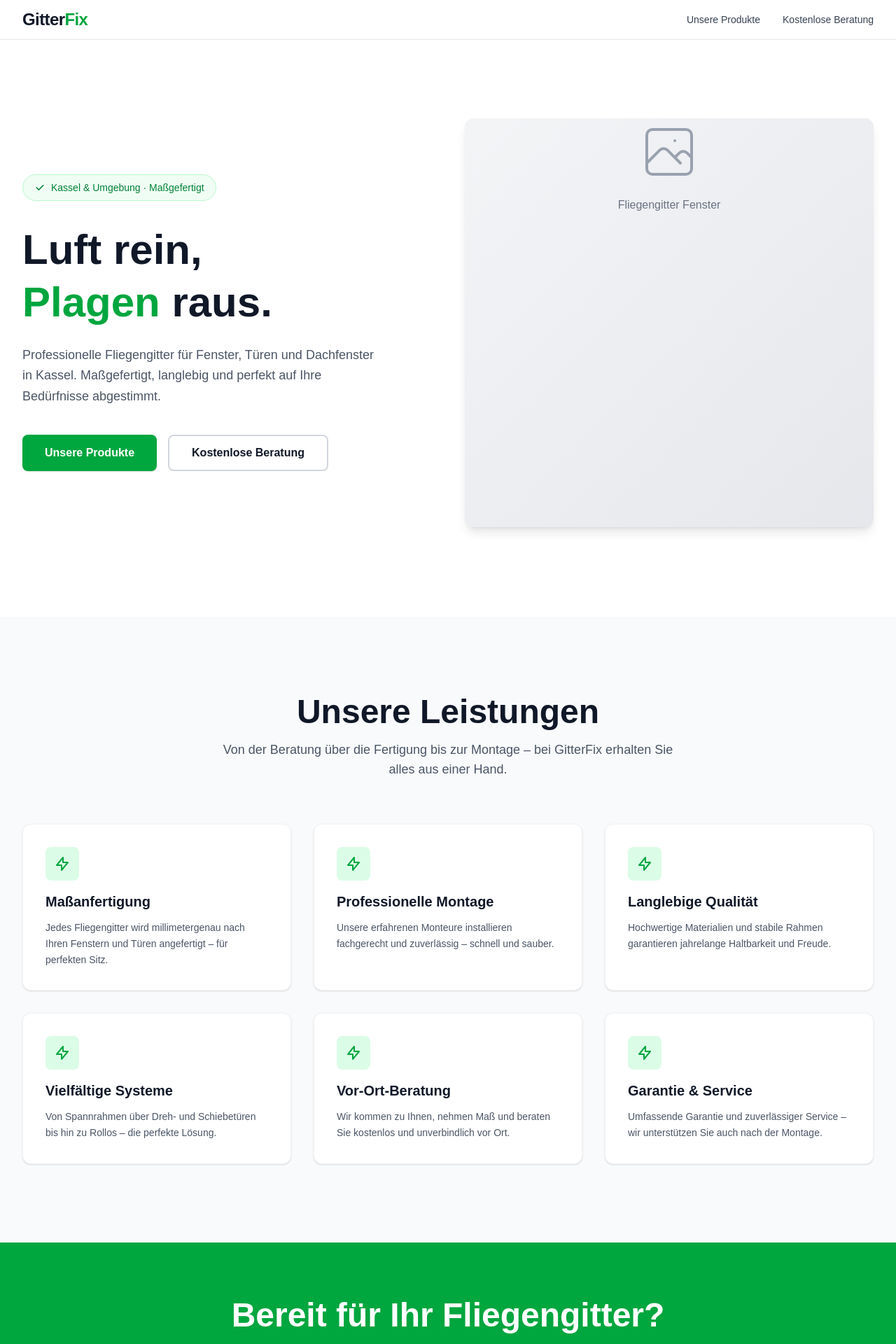
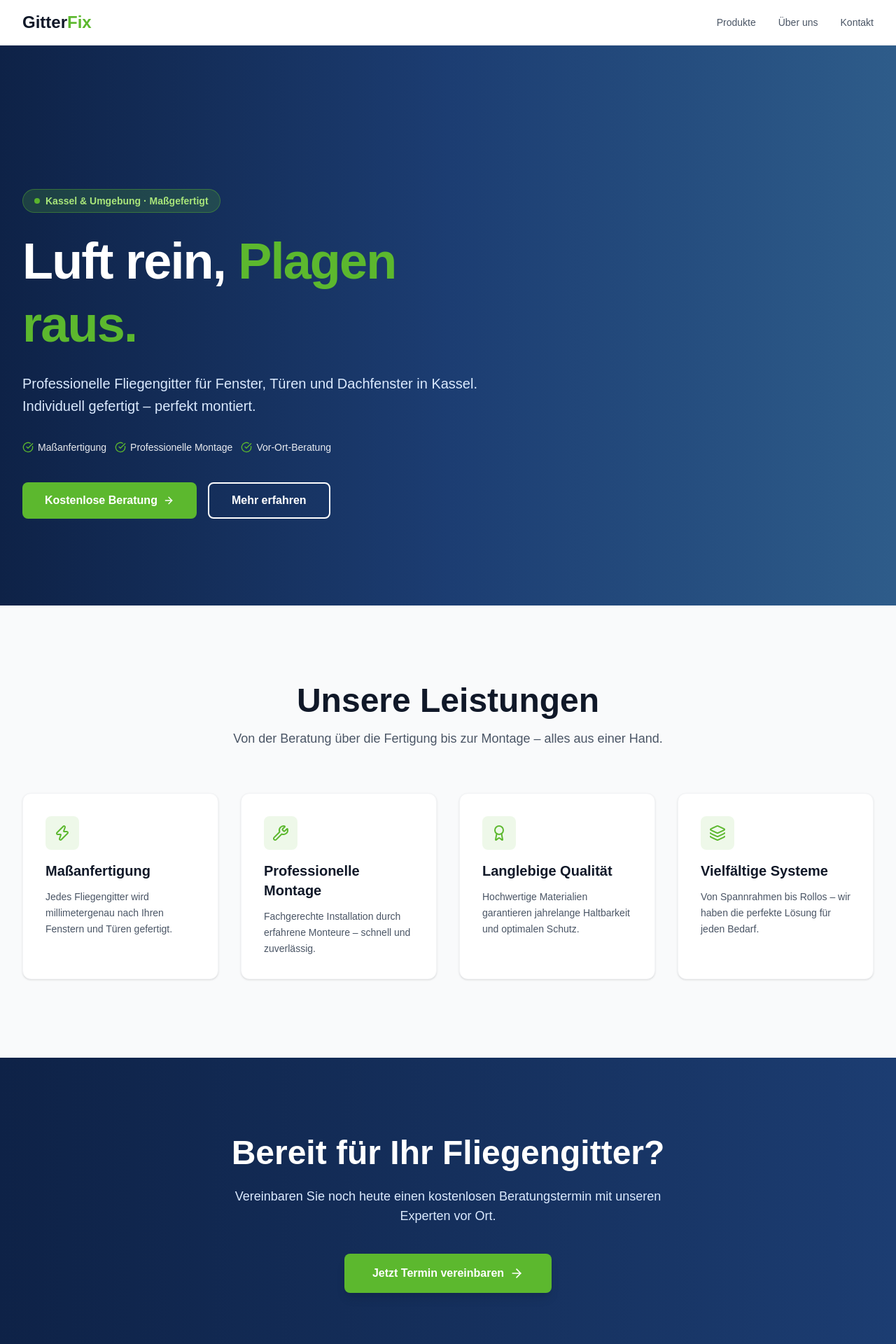
Before and after one commit to Acil-Aderbi/gitterfix, a Next.js app: page / in a window 1280 px wide. Shown: the top 1920 px of the page at 70% size. Built offline with nearby package versions, Linux system fonts and the light colour scheme.

Commit message:
Integrate Figma Make design with animations and navy-green color scheme

```diff
--- a/app/page.tsx
+++ b/app/page.tsx
@@ -1,132 +1,195 @@
-export default function Home() {
+'use client';
+
+import { ArrowRight, CheckCircle, MapPin, Phone, Mail, Zap, Wrench, Award, Layers } from 'lucide-react';
+import { motion } from 'motion/react';
+
+const badges = ['Maßanfertigung', 'Professionelle Montage', 'Vor-Ort-Beratung'];
+
 const services = [
   {
-      title: "Maßanfertigung",
-      description: "Jedes Fliegengitter wird millimetergenau nach Ihren Fenstern und Türen angefertigt – für perfekten Sitz."
+    icon: Zap,
+    title: 'Maßanfertigung',
+    description: 'Jedes Fliegengitter wird millimetergenau nach Ihren Fenstern und Türen gefertigt.'
   },
   {
-      title: "Professionelle Montage",
-      description: "Unsere erfahrenen Monteure installieren fachgerecht und zuverlässig – schnell und sauber."
+    icon: Wrench,
+    title: 'Professionelle Montage',
+    description: 'Fachgerechte Installation durch erfahrene Monteure – schnell und zuverlässig.'
   },
   {
-      title: "Langlebige Qualität",
-      description: "Hochwertige Materialien und stabile Rahmen garantieren jahrelange Haltbarkeit und Freude."
+    icon: Award,
+    title: 'Langlebige Qualität',
+    description: 'Hochwertige Materialien garantieren jahrelange Haltbarkeit und optimalen Schutz.'
   },
   {
-      title: "Vielfältige Systeme",
-      description: "Von Spannrahmen über Dreh- und Schiebetüren bis hin zu Rollos – die perfekte Lösung."
-    },
-    {
-      title: "Vor-Ort-Beratung",
-      description: "Wir kommen zu Ihnen, nehmen Maß und beraten Sie kostenlos und unverbindlich vor Ort."
-    },
-    {
-      title: "Garantie & Service",
-      description: "Umfassende Garantie und zuverlässiger Service – wir unterstützen Sie auch nach der Montage."
+    icon: Layers,
+    title: 'Vielfältige Systeme',
+    description: 'Von Spannrahmen bis Rollos – wir haben die perfekte Lösung für jeden Bedarf.'
   }
 ];
 
+export default function Home() {
   return (
     <div className="min-h-screen bg-white">
       {/* Navigation */}
-      <nav className="sticky top-0 z-50 bg-white border-b border-gray-200">
-        <div className="max-w-7xl mx-auto px-4 sm:px-6 lg:px-8 py-3 flex items-center justify-between">
-          <div className="text-2xl font-bold tracking-tight">
+      <motion.nav
+        initial={{ y: -20, opacity: 0 }}
+        animate={{ y: 0, opacity: 1 }}
+        className="sticky top-0 z-50 bg-white/95 backdrop-blur border-b border-gray-200"
+      >
+        <div className="max-w-7xl mx-auto px-4 sm:px-6 lg:px-8 py-4 flex items-center justify-between">
+          <div className="text-2xl font-bold">
             <span className="text-gray-900">Gitter</span>
-            <span className="text-green-600">Fix</span>
+            <span className="text-[#5CB82E]">Fix</span>
           </div>
           <div className="hidden sm:flex gap-8">
-            <a href="#" className="text-gray-700 hover:text-gray-900 font-medium text-sm">Unsere Produkte</a>
-            <a href="#" className="text-gray-700 hover:text-gray-900 font-medium text-sm">Kostenlose Beratung</a>
+            <a href="#" className="text-gray-600 hover:text-gray-900 text-sm font-medium">Produkte</a>
+            <a href="#" className="text-gray-600 hover:text-gray-900 text-sm font-medium">Über uns</a>
+            <a href="#" className="text-gray-600 hover:text-gray-900 text-sm font-medium">Kontakt</a>
           </div>
         </div>
-      </nav>
+      </motion.nav>
 
       {/* Hero Section */}
-      <section className="relative pt-20 pb-24 sm:pt-28 sm:pb-32">
-        <div className="max-w-7xl mx-auto px-4 sm:px-6 lg:px-8">
-          <div className="grid md:grid-cols-2 gap-12 items-center">
-            <div>
-              {/* Badge */}
-              <div className="inline-flex items-center gap-2 bg-green-50 border border-green-200 text-green-700 px-4 py-2 rounded-full text-sm font-medium mb-8">
-                <svg className="w-4 h-4" fill="currentColor" viewBox="0 0 20 20">
-                  <path fillRule="evenodd" d="M16.707 5.293a1 1 0 010 1.414l-8 8a1 1 0 01-1.414 0l-4-4a1 1 0 011.414-1.414L8 12.586l7.293-7.293a1 1 0 011.414 0z" clipRule="evenodd" />
-                </svg>
-                <span>Kassel & Umgebung · Maßgefertigt</span>
+      <section className="relative min-h-screen flex items-center justify-center overflow-hidden pt-20">
+        {/* Background */}
+        <div className="absolute inset-0 z-0">
+          <motion.div
+            initial={{ scale: 1.08 }}
+            animate={{ scale: 1 }}
+            transition={{ duration: 2, ease: 'easeOut' }}
+            className="w-full h-full bg-gradient-to-r from-[#0e2247] via-[#1C3D72] to-[#2E5C8A]"
+          />
         </div>
 
+        {/* Content */}
+        <div className="relative z-10 max-w-7xl mx-auto px-4 sm:px-6 lg:px-8 py-20 w-full">
+          <div className="max-w-2xl">
+            {/* Label */}
+            <motion.div
+              initial={{ opacity: 0, y: 20 }}
+              animate={{ opacity: 1, y: 0 }}
+              transition={{ duration: 0.6, delay: 0.1 }}
+              className="inline-flex items-center gap-2 bg-[#5CB82E]/20 border border-[#5CB82E]/40 text-[#a8e57a] text-sm font-semibold px-4 py-1.5 rounded-full mb-6"
+            >
+              <span className="w-2 h-2 rounded-full bg-[#5CB82E] animate-pulse" />
+              Kassel & Umgebung · Maßgefertigt
+            </motion.div>
+
             {/* Headline */}
-              <h1 className="text-5xl sm:text-6xl font-bold text-gray-900 mb-6 leading-tight">
-                Luft rein, <br/>
-                <span className="text-green-600">Plagen</span> raus.
-              </h1>
+            <motion.h1
+              initial={{ opacity: 0, y: 30 }}
+              animate={{ opacity: 1, y: 0 }}
+              transition={{ duration: 0.7, delay: 0.2 }}
+              className="text-5xl md:text-6xl lg:text-7xl font-extrabold text-white leading-tight mb-6 tracking-tight"
+            >
+              Luft rein,{' '}
+              <span className="text-[#5CB82E]">Plagen raus.</span>
+            </motion.h1>
 
-              <p className="text-lg text-gray-600 mb-10 leading-relaxed max-w-lg">
-                Professionelle Fliegengitter für Fenster, Türen und Dachfenster in Kassel. Maßgefertigt, langlebig und perfekt auf Ihre Bedürfnisse abgestimmt.
-              </p>
+            {/* Description */}
+            <motion.p
+              initial={{ opacity: 0, y: 30 }}
+              animate={{ opacity: 1, y: 0 }}
+              transition={{ duration: 0.7, delay: 0.35 }}
+              className="text-lg md:text-xl text-blue-100 mb-8 leading-relaxed"
+            >
+              Professionelle Fliegengitter für Fenster, Türen und Dachfenster in Kassel. Individuell gefertigt – perfekt montiert.
+            </motion.p>
+
+            {/* Badge list */}
+            <motion.div
+              initial={{ opacity: 0 }}
+              animate={{ opacity: 1 }}
+              transition={{ duration: 0.6, delay: 0.5 }}
+              className="flex flex-wrap gap-3 mb-10"
+            >
+              {badges.map((b) => (
+                <div key={b} className="flex items-center gap-1.5 text-white/90 text-sm">
+                  <CheckCircle className="w-4 h-4 text-[#5CB82E] flex-shrink-0" />
+                  {b}
+                </div>
+              ))}
+            </motion.div>
 
             {/* CTA Buttons */}
-              <div className="flex flex-col sm:flex-row gap-4">
-                <button className="bg-green-600 text-white px-8 py-3 rounded-lg font-semibold hover:bg-green-700 transition shadow-sm">
-                  Unsere Produkte
+            <motion.div
+              initial={{ opacity: 0, y: 20 }}
+              animate={{ opacity: 1, y: 0 }}
+              transition={{ duration: 0.7, delay: 0.6 }}
+              className="flex flex-col sm:flex-row gap-4"
+            >
+              <button className="bg-[#5CB82E] hover:bg-[#4aa61a] text-white px-8 py-3 rounded-lg font-semibold transition flex items-center gap-2">
+                Kostenlose Beratung
+                <ArrowRight className="w-4 h-4" />
               </button>
-                <button className="border-2 border-gray-300 text-gray-900 px-8 py-3 rounded-lg font-semibold hover:border-gray-400 transition">
-                  Kostenlose Beratung
+              <button className="border-2 border-white text-white hover:bg-white/10 px-8 py-3 rounded-lg font-semibold transition">
+                Mehr erfahren
               </button>
-              </div>
-            </div>
-
-            {/* Hero Image */}
-            <div className="hidden md:block bg-gradient-to-br from-gray-100 to-gray-200 rounded-xl aspect-square flex items-center justify-center shadow-lg">
-              <div className="text-center">
-                <svg className="w-24 h-24 text-gray-400 mx-auto mb-4" fill="none" stroke="currentColor" viewBox="0 0 24 24">
-                  <path strokeLinecap="round" strokeLinejoin="round" strokeWidth={1} d="M4 16l4.586-4.586a2 2 0 012.828 0L16 16m-2-2l1.586-1.586a2 2 0 012.828 0L20 14m-6-6h.01M6 20h12a2 2 0 002-2V6a2 2 0 00-2-2H6a2 2 0 00-2 2v12a2 2 0 002 2z" />
-                </svg>
-                <p className="text-gray-500">Fliegengitter Fenster</p>
-              </div>
-            </div>
+            </motion.div>
           </div>
         </div>
       </section>
 
       {/* Services Section */}
-      <section className="bg-gray-50 py-20 sm:py-28">
+      <section className="py-20 sm:py-28 bg-gray-50">
         <div className="max-w-7xl mx-auto px-4 sm:px-6 lg:px-8">
-          <div className="text-center mb-16">
-            <h2 className="text-4xl sm:text-5xl font-bold text-gray-900 mb-4">Unsere Leistungen</h2>
+          <motion.div
+            initial={{ opacity: 0, y: 40 }}
+            whileInView={{ opacity: 1, y: 0 }}
+            transition={{ duration: 0.6 }}
+            className="text-center mb-16"
+          >
+            <h2 className="text-4xl sm:text-5xl font-bold text-gray-900 mb-4">
+              Unsere Leistungen
+            </h2>
             <p className="text-lg text-gray-600 max-w-2xl mx-auto">
-              Von der Beratung über die Fertigung bis zur Montage – bei GitterFix erhalten Sie alles aus einer Hand.
+              Von der Beratung über die Fertigung bis zur Montage – alles aus einer Hand.
             </p>
-          </div>
+          </motion.div>
 
-          {/* Services Grid */}
-          <div className="grid md:grid-cols-3 gap-8">
-            {services.map((service, index) => (
-              <div key={index} className="bg-white p-8 rounded-xl shadow-sm hover:shadow-lg transition border border-gray-100">
-                <div className="w-12 h-12 bg-green-100 rounded-lg flex items-center justify-center mb-4">
-                  <svg className="w-6 h-6 text-green-600" fill="none" stroke="currentColor" viewBox="0 0 24 24">
-                    <path strokeLinecap="round" strokeLinejoin="round" strokeWidth={2} d="M13 10V3L4 14h7v7l9-11h-7z" />
-                  </svg>
+          <div className="grid md:grid-cols-2 lg:grid-cols-4 gap-8">
+            {services.map((service, index) => {
+              const Icon = service.icon;
+              return (
+                <motion.div
+                  key={index}
+                  initial={{ opacity: 0, y: 20 }}
+                  whileInView={{ opacity: 1, y: 0 }}
+                  transition={{ duration: 0.5, delay: index * 0.1 }}
+                  className="bg-white p-8 rounded-xl shadow-sm hover:shadow-lg transition border border-gray-100"
+                >
+                  <div className="w-12 h-12 bg-[#5CB82E]/10 rounded-lg flex items-center justify-center mb-4">
+                    <Icon className="w-6 h-6 text-[#5CB82E]" />
                   </div>
                   <h3 className="text-xl font-bold text-gray-900 mb-3">{service.title}</h3>
                   <p className="text-gray-600 text-sm leading-relaxed">{service.description}</p>
-              </div>
-            ))}
+                </motion.div>
+              );
+            })}
           </div>
         </div>
       </section>
 
       {/* CTA Section */}
-      <section className="bg-green-600 text-white py-16 sm:py-20">
-        <div className="max-w-4xl mx-auto px-4 sm:px-6 lg:px-8 text-center">
-          <h2 className="text-4xl sm:text-5xl font-bold mb-6">Bereit für Ihr Fliegengitter?</h2>
-          <p className="text-lg text-green-100 mb-10 max-w-2xl mx-auto">
+      <section className="bg-gradient-to-r from-[#0e2247] to-[#1C3D72] text-white py-20 sm:py-28">
+        <motion.div
+          initial={{ opacity: 0, y: 40 }}
+          whileInView={{ opacity: 1, y: 0 }}
+          transition={{ duration: 0.6 }}
+          className="max-w-4xl mx-auto px-4 sm:px-6 lg:px-8 text-center"
+        >
+          <h2 className="text-4xl sm:text-5xl font-bold mb-6">
+            Bereit für Ihr Fliegengitter?
+          </h2>
+          <p className="text-lg text-blue-100 mb-10 max-w-2xl mx-auto">
             Vereinbaren Sie noch heute einen kostenlosen Beratungstermin mit unseren Experten vor Ort.
           </p>
-          <button className="bg-white text-green-600 px-10 py-4 rounded-lg font-semibold hover:bg-gray-50 transition shadow-lg">
+          <button className="bg-[#5CB82E] hover:bg-[#4aa61a] text-white px-10 py-4 rounded-lg font-semibold transition shadow-lg flex items-center gap-2 mx-auto">
             Jetzt Termin vereinbaren
+            <ArrowRight className="w-5 h-5" />
           </button>
-        </div>
+        </motion.div>
       </section>
 
       {/* Footer */}
@@ -136,10 +199,10 @@ export default function Home() {
             <div>
               <h4 className="font-bold text-white mb-6 text-lg">
                 <span className="text-gray-400">Gitter</span>
-                <span className="text-green-500">Fix</span>
+                <span className="text-[#5CB82E]">Fix</span>
               </h4>
               <p className="text-sm leading-relaxed">
-                Professionelle Fliegengitter und Insektenschutzsysteme in Kassel und Umgebung.
+                Professionelle Fliegengitter in Kassel und Umgebung seit 2024.
               </p>
             </div>
             <div>
@@ -155,16 +218,27 @@ export default function Home() {
               <h4 className="font-bold text-white mb-6">Unternehmen</h4>
               <ul className="text-sm space-y-3">
                 <li><a href="#" className="hover:text-white transition">Über uns</a></li>
-                <li><a href="#" className="hover:text-white transition">Kontakt</a></li>
                 <li><a href="#" className="hover:text-white transition">Referenzen</a></li>
                 <li><a href="#" className="hover:text-white transition">Impressum</a></li>
+                <li><a href="#" className="hover:text-white transition">Datenschutz</a></li>
               </ul>
             </div>
             <div>
               <h4 className="font-bold text-white mb-6">Kontakt</h4>
-              <p className="text-sm mb-2">📍 Kassel, Deutschland</p>
-              <p className="text-sm mb-4">📧 info@gitterfix.de</p>
-              <p className="text-sm">Mo–Fr: 09:00–17:00</p>
+              <ul className="text-sm space-y-3">
+                <li className="flex items-center gap-2">
+                  <MapPin className="w-4 h-4 text-[#5CB82E]" />
+                  Kassel, Deutschland
+                </li>
+                <li className="flex items-center gap-2">
+                  <Mail className="w-4 h-4 text-[#5CB82E]" />
+                  info@gitterfix.de
+                </li>
+                <li className="flex items-center gap-2">
+                  <Phone className="w-4 h-4 text-[#5CB82E]" />
+                  +49 561 XXX XXXX
+                </li>
+              </ul>
             </div>
           </div>
           <div className="border-t border-gray-800 pt-8 text-sm text-center">
--- a/package.json
+++ b/package.json
@@ -9,6 +9,9 @@
     "lint": "eslint"
   },
   "dependencies": {
+    "framer-motion": "^12.42.2",
+    "lucide-react": "^1.23.0",
+    "motion": "^12.42.2",
     "next": "16.2.10",
     "react": "19.2.4",
     "react-dom": "19.2.4"
```
Also changed, not shown: 2 other files (tests, documents, lock files or other folders). Lines whose indentation alone changed are shown as unchanged.
